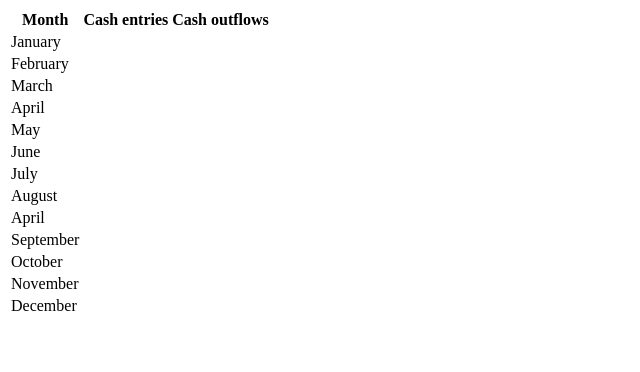
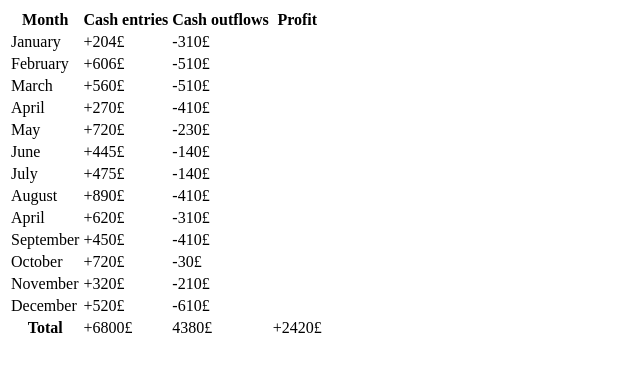
Before and after one commit to francescocorsello/html-module-exercises, a plain HTML site: page start.html in a window 1280 px wide. Shown: the whole page, without its empty margins (0-640 px from the left). Drawn offline with Linux system fonts and the light colour scheme.

Commit message:
table exercise v1

```diff
--- a/start.html
+++ b/start.html
@@ -16,45 +16,51 @@
         <th>Month</th>
         <th>Cash entries</th>
         <th>Cash outflows</th>
+        <th>Profit</th>
+
       </tr>
       <tr>
-        <td>January</td>
+        <td>January</td>  <td>+204£</td> <td>-310£</td>
       </tr>
       <tr>
-        <td>February</td>
+        <td>February</td> <td>+606£</td> <td>-510£</td>
       </tr>
       <tr>
-        <td>March</td>
+        <td>March</td> <td>+560£</td> <td>-510£</td>
       </tr>
       <tr>
-        <td> April</td>
+        <td> April</td> <td>+270£</td> <td>-410£</td>
       </tr>
       <tr>
-        <td>May</td>
+        <td>May</td> <td>+720£</td> <td>-230£</td>
       </tr>
       <tr>
-        <td>June</td>
+        <td>June</td> <td>+445£</td> <td>-140£</td>
       </tr>
       <tr>
-        <td>July</td>
+        <td>July</td> <td>+475£</td> <td>-140£</td>
       </tr>
       <tr>
-        <td>August</td>
+        <td>August</td> <td>+890£</td> <td>-410£</td>
       </tr>
       <tr>
-        <td> April</td>
+        <td> April</td> <td>+620£</td> <td>-310£</td>
       </tr>
       <tr>
-        <td>September</td>
+        <td>September</td> <td>+450£</td> <td>-410£</td>
       </tr>
       <tr>
-        <td>October</td>
+        <td>October</td> <td>+720£</td> <td>-30£</td>
       </tr>
       <tr>
-        <td>November</td>
+        <td>November</td> <td>+320£</td> <td>-210£</td>
       </tr>
       <tr>
-        <td>December</td>
+        <td>December</td> <td>+520£</td> <td>-610£</td>
+      </tr>
+
+      <tr>
+        <th>Total</th> <td>+6800£</td> <td>4380£</td> <td>+2420£</td>
       </tr>
 
     </table>
```
